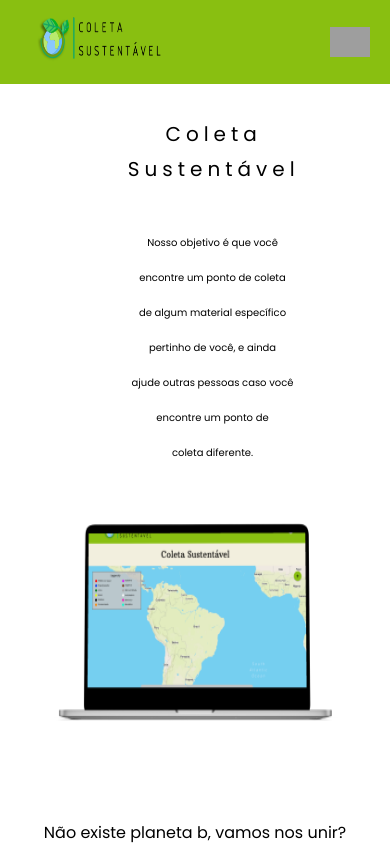
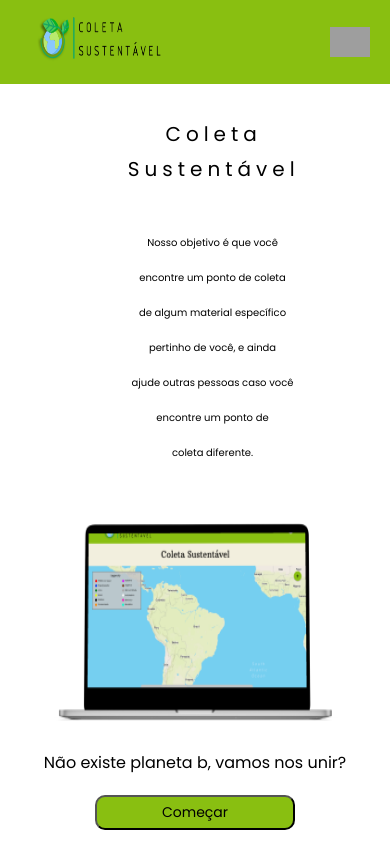
Before and after one commit to felipecro28/coleta-sustentavel-frontend, a React (Create React App) app: page / in a window 390 px wide. Shown: the top 845 px of the page. Built offline with nearby package versions, Linux system fonts and the light colour scheme; grey boxes are pictures that could not be loaded; a web font is replaced by a local one.

Commit message:
alteracao na responsividade

```diff
--- a/src/css/App.css
+++ b/src/css/App.css
@@ -52,6 +52,10 @@ h2{
   width: fit-content;
   font-size: 16px;
   margin-bottom: 16px;
+}
+
+#h2-text-two{
+  margin: 0
 }
 
 .start-button{
@@ -152,6 +156,8 @@ p{
 
 #h2-text-two{
   font-size: 16px;
+  margin: 0 auto;
+  margin-bottom: 20px;
 }
 
 .start-button{
```
